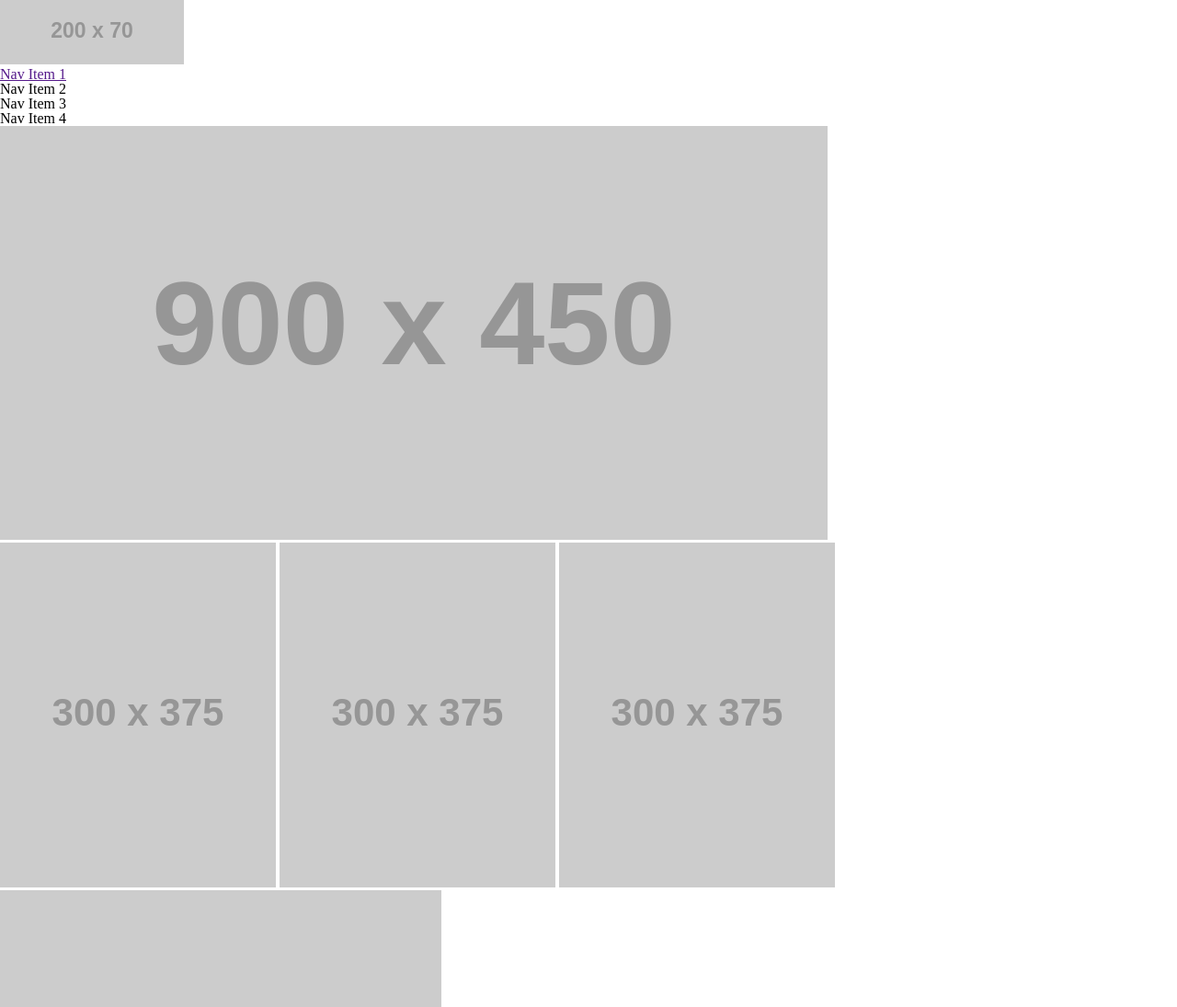
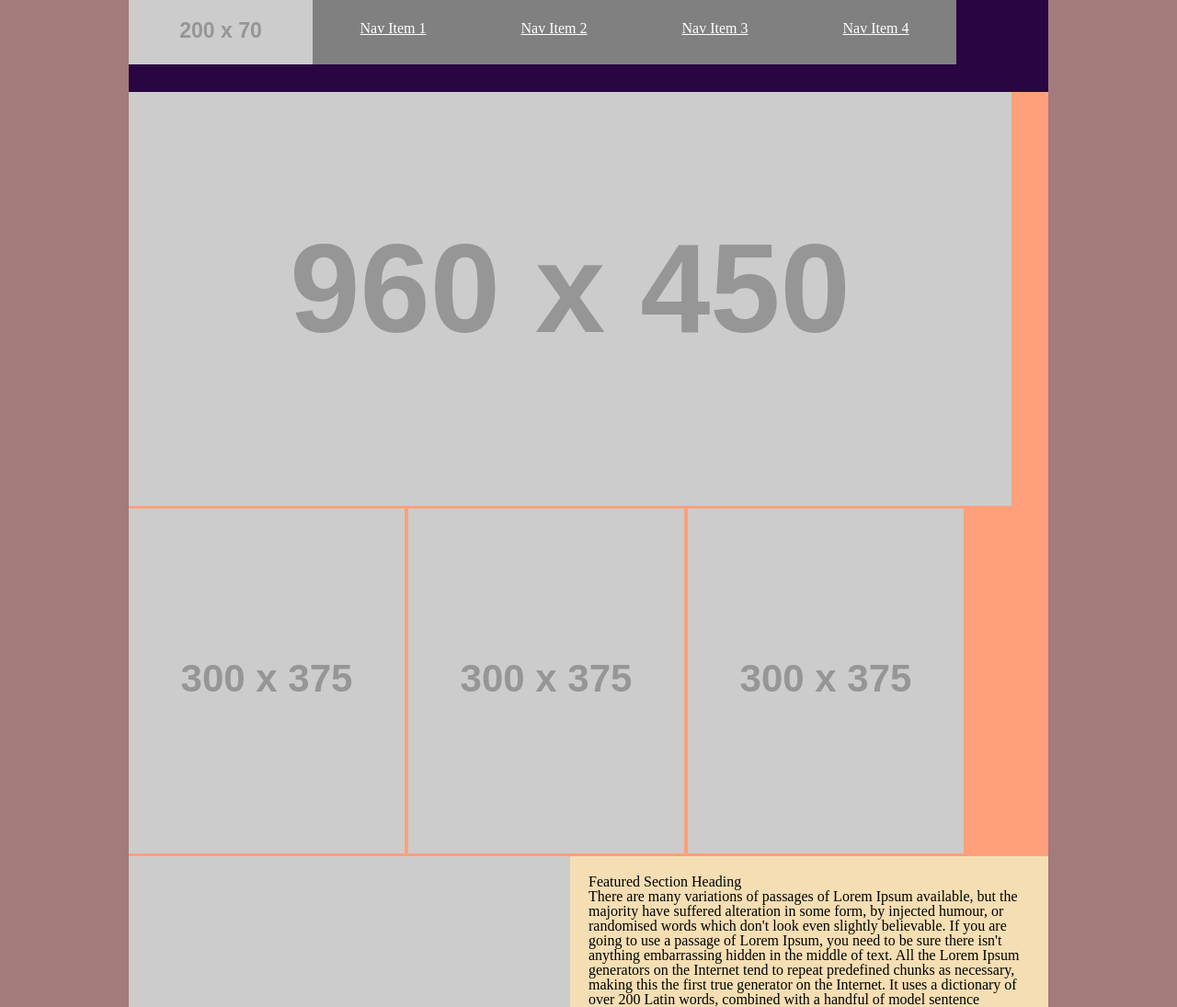
Before and after one commit to Tekthree/wirefame-exercise-, a plain HTML site: page index.html in a window 1280 px wide. Shown: the top 1095 px of the page at 92% size. Drawn offline with Linux system fonts and the light colour scheme; placeholder pictures from the web are drawn by us.

Commit message:
having the hardest time getting things centered

```diff
--- a/CSS/styles.css
+++ b/CSS/styles.css
@@ -0,0 +1,111 @@
+body{
+  background-color: rgb(163, 123, 123);
+
+  padding: 20px;
+
+
+
+}
+
+.main-container{
+  display: block;
+  width: 1000px;
+  margin-right: auto;
+  margin-left: auto;
+  background-color: lightsalmon;
+
+
+
+
+
+}
+
+li {
+
+  float: left;
+
+
+
+
+}
+
+.sbs-image{
+
+
+}
+
+.ul-wrapper {
+
+
+  align-items: center;
+  width: 1000px;
+  height: 100px;
+
+
+
+}
+
+.nav-wrapper{
+
+
+  align-items: center;
+  width: 1000px;
+
+  height: 100px;
+
+
+  background-color: rgb(41, 5, 66);
+
+}
+
+.links {
+
+  display:inline-block;
+  color : #e4e4e4;
+  background-color: grey;
+  text-decoration: none;
+  width: 175px;
+  text-align: center;
+  height: 70px;
+  line-height: 62px;
+
+
+
+
+}
+
+.p-wrapper{
+  float: right;
+  padding: 20px;
+  width: 48%;
+  height: 360px;
+  background-color: wheat;
+
+}
+
+
+a:link, a:visited {
+
+
+  color: white;
+
+
+
+}
+
+.nav-wrapper {
+
+
+
+}
+
+#main-banner{
+
+
+}
+
+.footer-background{
+  background-color: grey;
+  width: 100%;
+  height: 200px;
+}
--- a/index.html
+++ b/index.html
@@ -3,28 +3,38 @@
 <head>
   <meta charset="UTF-8">
   <meta name="viewport" content="width=device-width, initial-scale=1.0">
+  <link rel="stylesheet" href="./CSS/styles.css">
   <link rel="stylesheet" href="./CSS/reset.css">
-  <link rel="stylesheet" href="./CSS/styles.css">
 
 </head>
 <body>
 
+  <div class="main-container">
+
     <header>
-    <nav>
+      <nav class="nav-wrapper">
+        <div class="ul-wrapper">
+
           <ul>
+
             <li><a href=""></a><img src="https://placehold.it/200x70/ddd" alt=""></li>
-        <li><a href="">Nav Item 1</a></li>
-        <li><a href=""></a>Nav Item 2</li>
-        <li><a href=""></a>Nav Item 3</li>
-        <li><a href=""></a>Nav Item 4</li>
+            <div class="nav-link-div">
+              <li class="links"><a href="">Nav Item 1</a></li>
+              <li class="links"><a href="">Nav Item 2</a></li>
+              <li class="links"><a href="">Nav Item 3</a></li>
+              <li class="links"><a href="">Nav Item 4</a></li>
+
+            </div>
+
           </ul>
+        </div>
 
       </nav>
 
     </header>
 
     <main>
-    <img src="https://placehold.it/900x450/ddd" alt="">
+      <img id="main-banner"src="https://placehold.it/960x450/ddd" alt="">
 
       <div id="three-image-wrapper">
         <img src="https://placehold.it/300x375/ddd" alt="">
@@ -33,7 +43,7 @@
       </div>
 
       <section class="side-by-side">
-      <img src="https://placehold.it/480x400/ddd" alt="">
+        <img class="sbs-image" src="https://placehold.it/480x400/ddd" alt="">
 
         <div class="p-wrapper">
           <h3 class="featured">Featured Section Heading</h3>
@@ -49,6 +59,7 @@
       <div class="footer-background"></div>
 
     </footer>
+  </div>
 
 
 </body>
```
Lines whose indentation alone changed are shown as unchanged.
